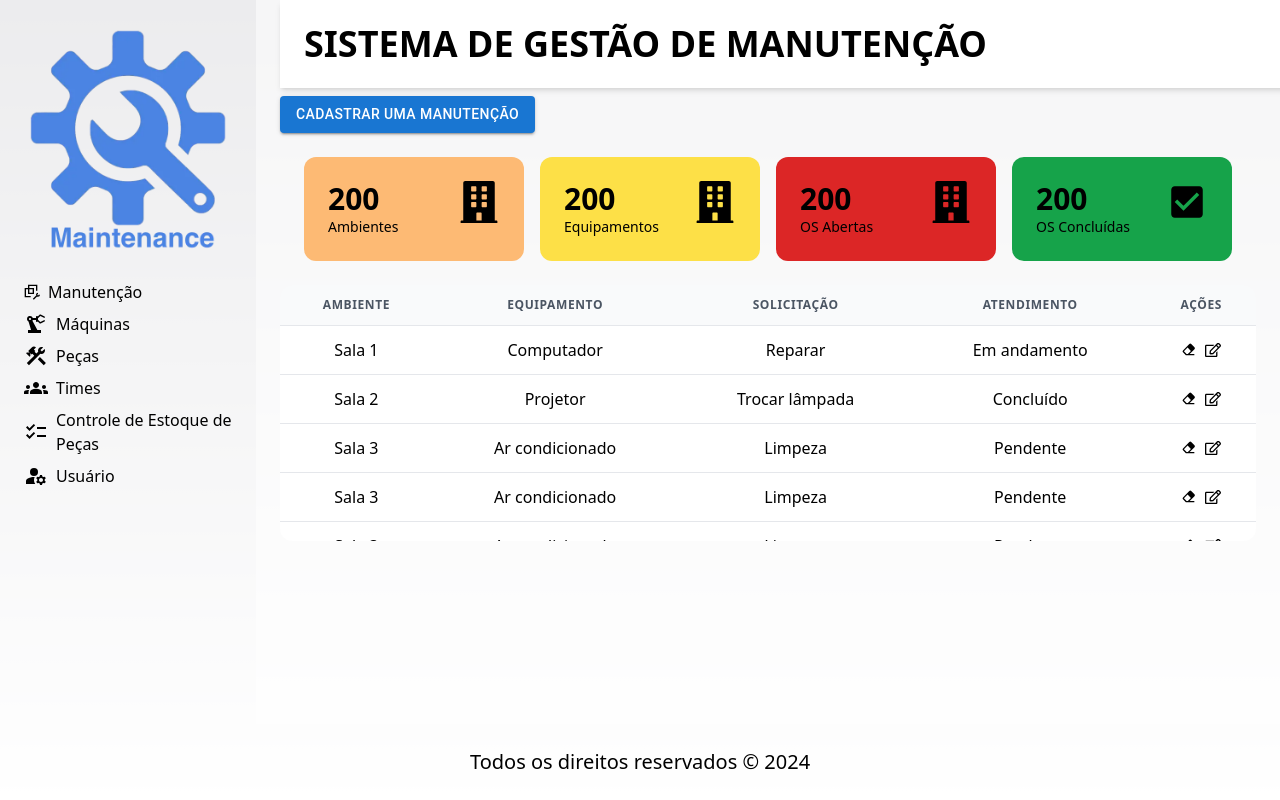
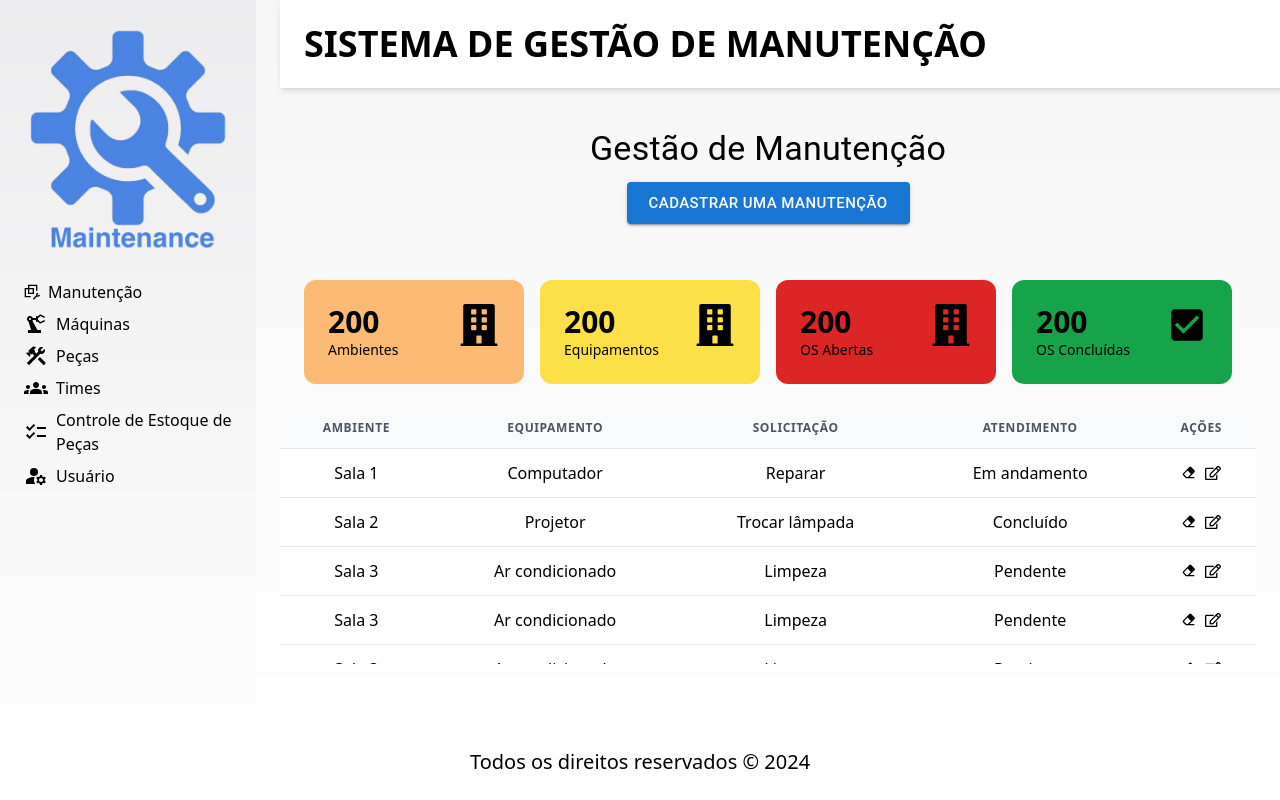
Before and after one commit to GuilhermeMLeal/ManutencaoAPP, a Next.js app in the folder frontend/: page / in a window 1280 px wide. Built offline with nearby package versions, Linux system fonts and the light colour scheme.

Commit message:
refactor(title): simplified title in pages

```diff
--- a/frontend/src/app/components/machines/mainMachine.tsx
+++ b/frontend/src/app/components/machines/mainMachine.tsx
@@ -23,17 +23,11 @@ const machineData = [
 export default function MainMachine() {
   return (
     <main className="flex-1 flex flex-col p-6 pt-24 bg-white/90">
-      <Title title={"Sistema de Gestão de Máquinas"} />
-      <Box sx={{ textAlign: "center", mb: 4, paddingTop: 4 }}>
-        <Typography variant="h4" component="h1" gutterBottom>
-          Visualização Detalhada de Máquinas
-        </Typography>
-        <a href="/pages/machines/createMachine">
-          <Button variant="contained" color="primary" size="large">
-            Cadastrar uma Máquina
-          </Button>
-        </a>
-      </Box>
+      <Title
+        title="Sistema de Gestão de Máquinas"
+        subtitle="Visualização Detalhada de Máquinas"
+        textButton="Cadastrar uma Máquina"
+      />
       <Container maxWidth="lg">
         <Box
           sx={{
--- a/frontend/src/app/components/maintenance/mainMaintenance.tsx
+++ b/frontend/src/app/components/maintenance/mainMaintenance.tsx
@@ -35,10 +35,11 @@ export default function MainMaintenance() {
 
   return (
     <main className="flex-1 p-6 pt-24 flex flex-col bg-white/90">
-      <Title title={"Sistema de Gestão de Manutenção"} />
-      <a href="/pages/index/createMaintenance">
-        <Button variant="contained">Cadastrar uma Manutenção</Button>
-      </a>
+      <Title
+        title={"Sistema de Gestão de Manutenção"}
+        subtitle="Gestão de Manutenção"
+        textButton="Cadastrar uma Manutenção"
+      />
       <div>
         <div className="grid grid-cols-4 gap-4 p-6 flex-row">
           {cardList.map((props, index) => (
--- a/frontend/src/app/components/teams/mainTeams.tsx
+++ b/frontend/src/app/components/teams/mainTeams.tsx
@@ -23,17 +23,11 @@ const teamData = [
 export default function MainTeam() {
   return (
     <main className="flex-1 flex flex-col p-6 pt-24 bg-white/90">
-      <Title title={"Sistema de Gestão de Equipes"} />
-      <Box sx={{ textAlign: "center", mb: 4, paddingTop: 4 }}>
-        <Typography variant="h4" component="h1" gutterBottom>
-          Visualização Detalhada de Equipes
-        </Typography>
-        <a href="/pages/teams/createTeam">
-          <Button variant="contained" color="primary" size="large">
-            Cadastrar uma Equipe
-          </Button>
-        </a>
-      </Box>
+      <Title
+        title="Sistema de Gestão de Equipes"
+        subtitle="Visualização Detalhada de Equipe"
+        textButton="Cadastrar uma Equipe"
+      />
       <Container maxWidth="lg">
         <Box
           sx={{
--- a/frontend/src/app/components/title.tsx
+++ b/frontend/src/app/components/title.tsx
@@ -1,13 +1,32 @@
+import { Button, Container, Box, Typography } from "@mui/material";
+
 interface TitleType {
   title: string;
+  subtitle: string;
+  textButton: string;
 }
 
-export default function Title({ title }: TitleType) {
+export default function Title({ title, subtitle, textButton }: TitleType) {
   return (
     <>
       <h1 className="text-4xl fixed top-0 font-bold uppercase w-full p-6 text-start text-black bg-white shadow-md z-10">
         {title}
       </h1>
+      <Box sx={{ textAlign: "center", mb: 4, paddingTop: 4 }}>
+        <Typography
+          variant="h4"
+          component="h1"
+          gutterBottom
+          className="text-black"
+        >
+          {subtitle}
+        </Typography>
+        <a href="/pages/teams/createTeam">
+          <Button variant="contained" color="primary" size="large">
+            {textButton}
+          </Button>
+        </a>
+      </Box>
     </>
   );
 }
--- a/frontend/src/app/components/tools/mainTools.tsx
+++ b/frontend/src/app/components/tools/mainTools.tsx
@@ -56,17 +56,11 @@ const rows = [
 export default function MainTools() {
   return (
     <main className="flex-1 flex flex-col p-6 pt-24 bg-white/90">
-      <Title title={"Sistema de Gestão de Peças"} />
-      <Box sx={{ textAlign: "center", mb: 4, paddingTop: 4 }}>
-        <Typography variant="h4" component="h1" gutterBottom>
-          Visualização Detalhada de Peças
-        </Typography>
-        <a href="/pages/tools/createTool">
-          <Button variant="contained" color="primary" size="large">
-            Cadastrar uma Peça
-          </Button>
-        </a>
-      </Box>
+      <Title
+        title="Sistema de Gestão de Peças"
+        subtitle="Visualização Detalhada de Peças"
+        textButton="Cadastrar uma Peça"
+      />
       <Container maxWidth="lg">
         <Box
           sx={{
```
